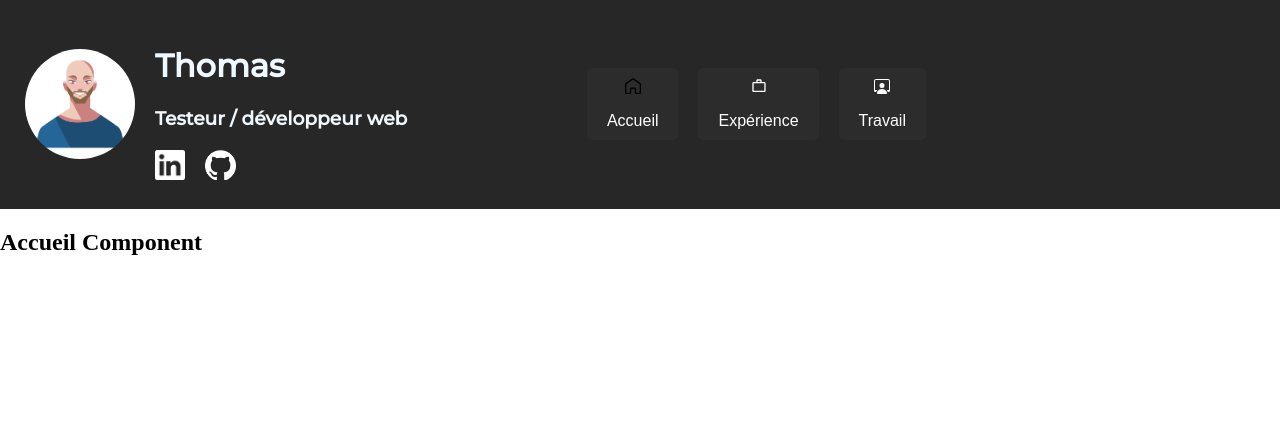
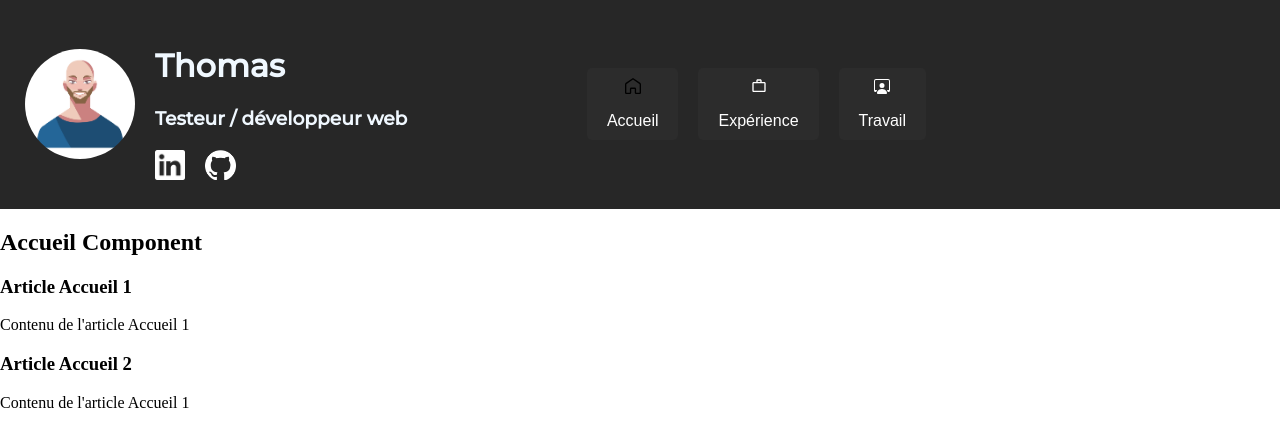
Before and after one commit to ThomasVdbk/my-eportfolio, a React (Create React App) app: page / in a window 1280 px wide. Shown: the top 446 px of the page. Built offline with nearby package versions, Linux system fonts and the light colour scheme; a web font is replaced by a local one.

Commit message:
ajout datas et filter sur les components selon category

```diff
--- a/src/components/Accueil.js
+++ b/src/components/Accueil.js
@@ -1,9 +1,20 @@
 import React from "react";
+import articlesData from "../datas/datas";
 
 function Accueil() {
+  const accueilArticles = articlesData.filter(
+    (article) => article.category === "Accueil"
+  );
+
   return (
     <div>
       <h2>Accueil Component</h2>
+      {accueilArticles.map((article) => (
+        <div key={article.id}>
+          <h3>{article.title}</h3>
+          <p>{article.content}</p>
+        </div>
+      ))}
     </div>
   );
 }
--- a/src/components/Experience.js
+++ b/src/components/Experience.js
@@ -1,9 +1,19 @@
 import React from "react";
+import articlesData from "../datas/datas";
 
 function Experience() {
+  const experienceArticles = articlesData.filter(
+    (article) => article.category === "Expérience"
+  );
   return (
     <div>
       <h2>Experience Component</h2>
+      {experienceArticles.map((article) => (
+        <div key={article.id}>
+          <h3>{article.title}</h3>
+          <p>{article.content}</p>
+        </div>
+      ))}
     </div>
   );
 }
--- a/src/components/Travail.js
+++ b/src/components/Travail.js
@@ -1,9 +1,19 @@
 import React from "react";
+import articlesData from "../datas/datas";
 
 function Travail() {
+  const travailArticles = articlesData.filter(
+    (article) => article.category === "Travail"
+  );
   return (
     <div>
       <h2>Travail Component</h2>
+      {travailArticles.map((article) => (
+        <div key={article.id}>
+          <h3>{article.title}</h3>
+          <p>{article.content}</p>
+        </div>
+      ))}
     </div>
   );
 }
--- /dev/null
+++ b/src/datas/datas.js
@@ -0,0 +1,40 @@
+const articlesData = [
+  {
+    id: 1,
+    title: "Article Accueil 1",
+    content: "Contenu de l'article Accueil 1",
+    category: "Accueil",
+  },
+  {
+    id: 2,
+    title: "Article Accueil 2",
+    content: "Contenu de l'article Accueil 1",
+    category: "Accueil",
+  },
+  {
+    id: 3,
+    title: "Article Expérience 3",
+    content: "Contenu de l'article Accueil 1",
+    category: "Expérience",
+  },
+  {
+    id: 4,
+    title: "Article Expérience 1",
+    content: "Contenu de l'article Accueil 1",
+    category: "Expérience",
+  },
+  {
+    id: 5,
+    title: "Article Travail 2",
+    content: "Contenu de l'article Accueil 1",
+    category: "Travail",
+  },
+  {
+    id: 6,
+    title: "Article Travail 3",
+    content: "Contenu de l'article Accueil 1",
+    category: "Travail",
+  },
+];
+
+export default articlesData;
```
